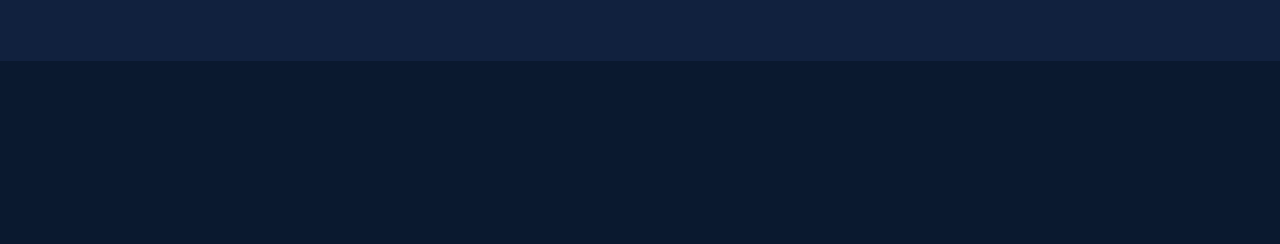
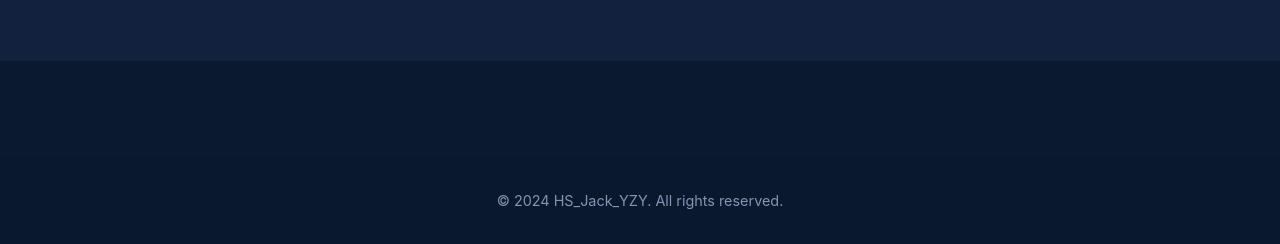
Before and after one commit to HS-Jack-YZY/MyWebsite, a plain HTML site: page projects.html in a window 1280 px wide. Shown: the part 2215-2459 px from the top of the page. Before the commit the page ends 2372 px from the top, so only its background shows below. Drawn offline with Linux system fonts and the light colour scheme.

Commit message:
feat(projects): 更新项目页面和SmartPlanner仓库链接
更新了个人网站项目页面的内容和结构：

- 添加SmartPlanner项目的GitHub仓库链接
- 新增页脚组件，包含版权信息
- 优化项目展示区域的布局结构

技术细节：
- 更新projects.js中的项目配置
- 在projects.html中添加统一的页脚组件
- 保持网站整体风格的一致性

```diff
--- a/js/projects.js
+++ b/js/projects.js
@@ -84,7 +84,7 @@ const projects = {
                 "自动优先级排序",
                 "数据可视化统计"
             ],
-            github: "#",
+            github: "https://github.com/HS-Jack-YZY/SmartPlanner",
             docs: "#"
         }
     ]
--- a/projects.html
+++ b/projects.html
@@ -57,5 +57,13 @@
     </section>
 
     <script src="js/projects.js"></script>
+
+    <!-- 页脚 -->
+    <footer class="footer">
+        <div class="footer-content">
+            <p>&copy; 2024 HS_Jack_YZY. All rights reserved.</p>
+        </div>
+    </footer>
+
 </body>
 </html>
```
